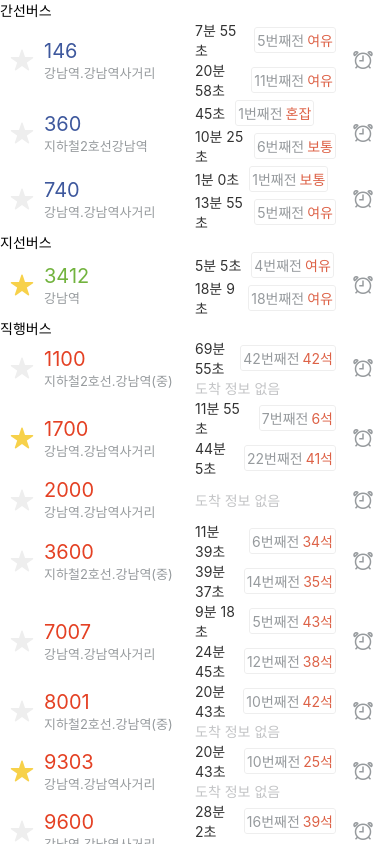
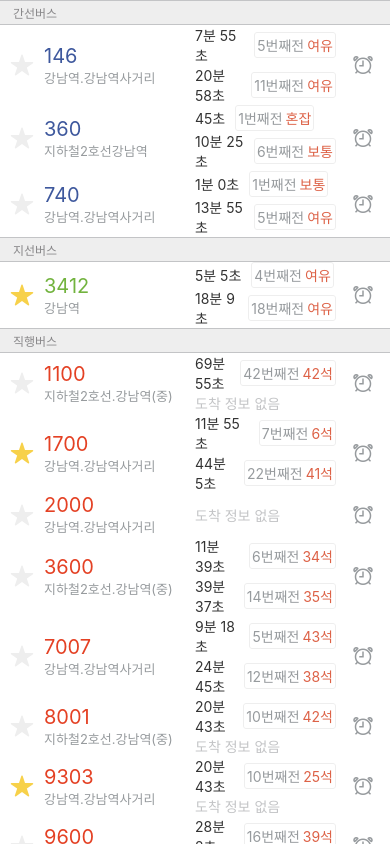
Before and after one commit to corea2244/Project-Kakaobus-react-native-2023, a React Native app: screen / in a window 390 px wide. Built offline with nearby package versions, Linux system fonts and the light colour scheme.

Commit message:
[part2-ch5-8-SectionList - renderSectionHeader] 최종코드

```diff
--- a/App.js
+++ b/App.js
@@ -6,6 +6,7 @@ import {
   getBottomSpace,
 } from "react-native-iphone-x-helper";
 import BusInfo from "./src/BusInfo";
+import { COLOR } from "./src/color";
 import {
   busStop,
   getBusNumColorByType,
@@ -17,6 +18,22 @@ import {
 export default function App() {
   const sections = getSections(busStop.buses);
   const [now, setNow] = useState(dayjs());
+
+  const renderSectionHeader = ({ section: { title } }) => (
+    <View
+      style={{
+        paddingLeft: 13,
+        paddingVertical: 3,
+        backgroundColor: COLOR.GRAY_1,
+        borderTopWidth: 0.5,
+        borderBottomWidth: 0.5,
+        borderTopColor: COLOR.GRAY_2,
+        borderBottomColor: COLOR.GRAY_2,
+      }}
+    >
+      <Text style={{ color: COLOR.GRAY_4, fontSize: 12 }}>{title}</Text>
+    </View>
+  );
 
   const renderItem = ({ item: bus }) => {
     const numColor = getBusNumColorByType(bus.type);
@@ -84,7 +101,7 @@ export default function App() {
       <SectionList
         style={{ flex: 1, width: "100%" }}
         sections={sections}
-        renderSectionHeader={({ section: { title } }) => <Text>{title}</Text>}
+        renderSectionHeader={renderSectionHeader}
         renderItem={renderItem}
       />
     </View>
```
